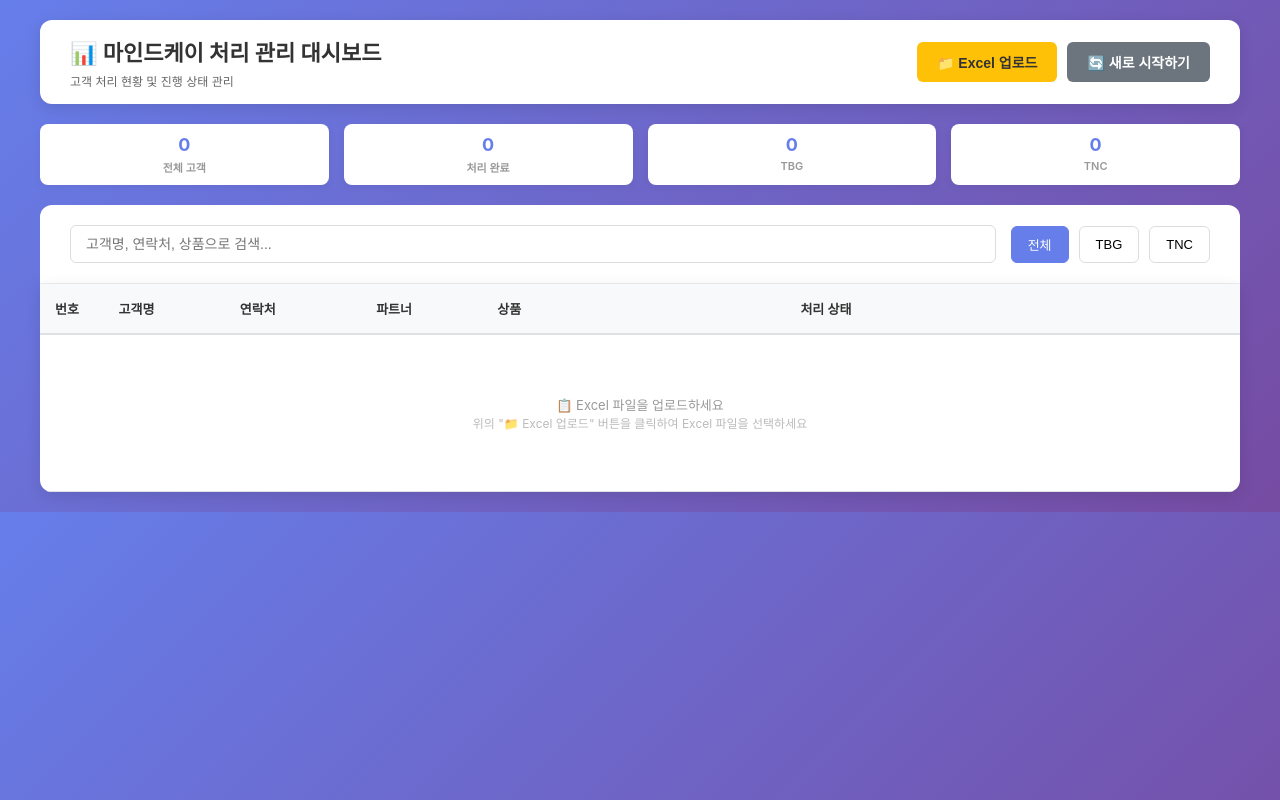
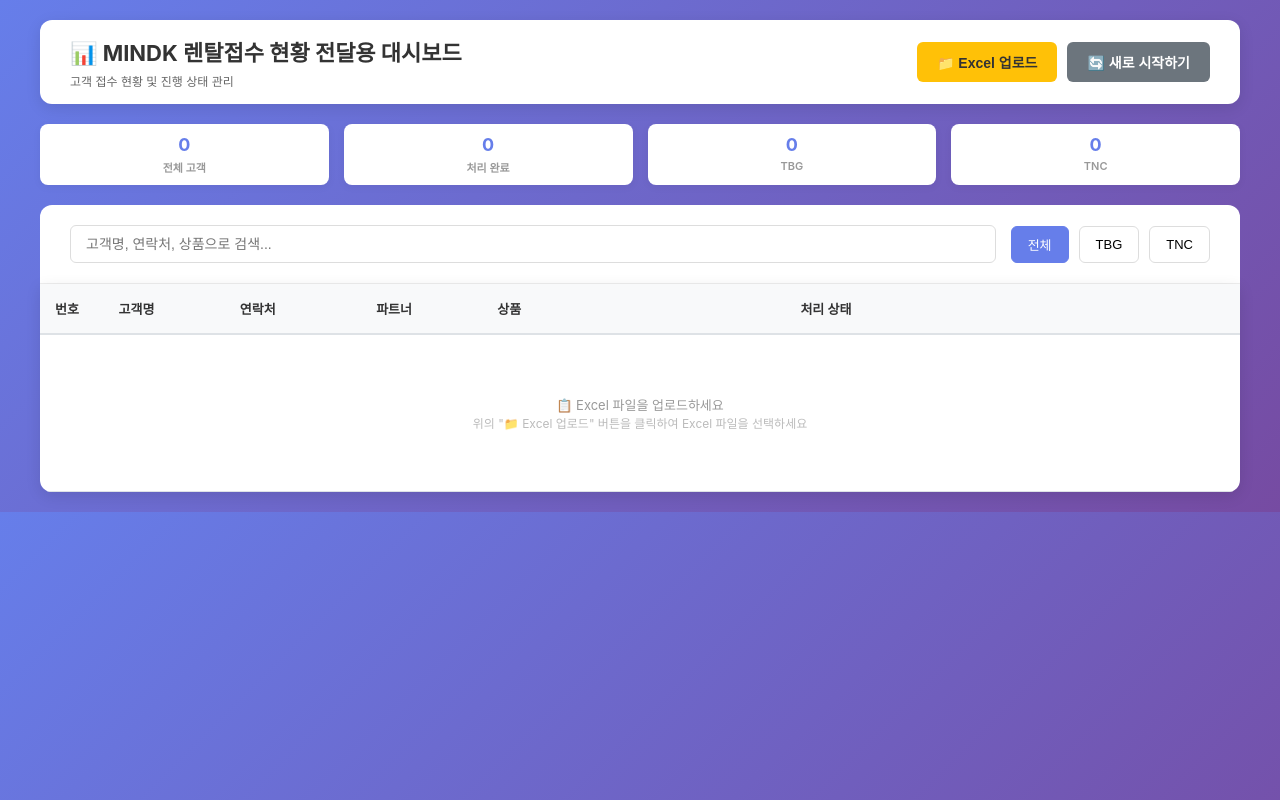
Before and after one commit to hrchang517/claud, a plain HTML site: page templates/dashboard.html in a window 1280 px wide. Drawn offline with Linux system fonts and the light colour scheme.

Commit message:
Update dashboard header and description text

```diff
--- a/templates/dashboard.html
+++ b/templates/dashboard.html
@@ -222,8 +222,8 @@
     <div class="container">
         <div class="header">
             <div class="header-left">
-                <h1>📊 마인드케이 처리 관리 대시보드</h1>
-                <p>고객 처리 현황 및 진행 상태 관리</p>
+                <h1>📊 MINDK 렌탈접수 현황 전달용 대시보드</h1>
+                <p>고객 접수 현황 및 진행 상태 관리</p>
             </div>
             <div class="header-right">
                 <button class="btn btn-upload" id="uploadBtn" onclick="document.getElementById('fileInput').click()">
```
